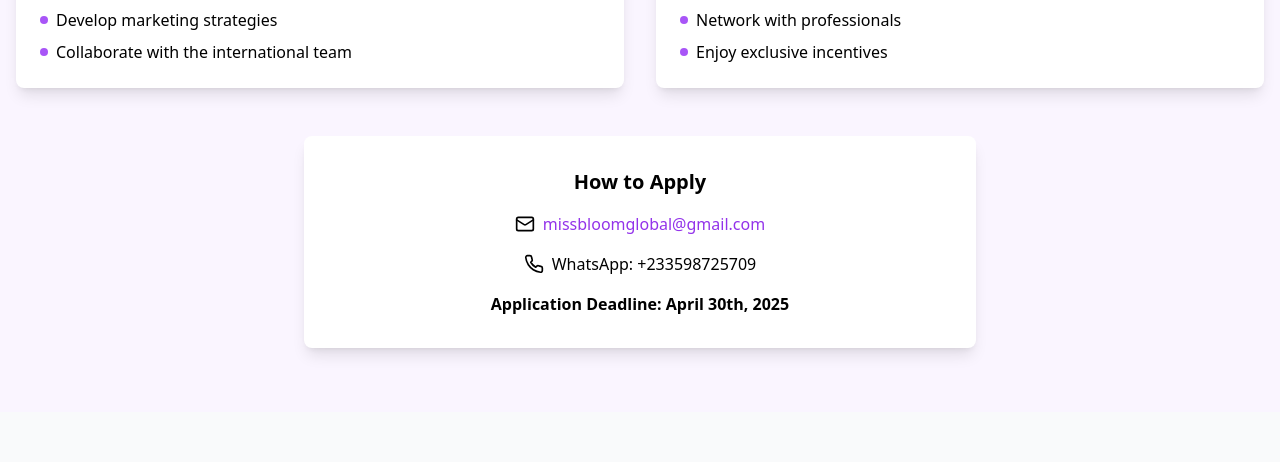
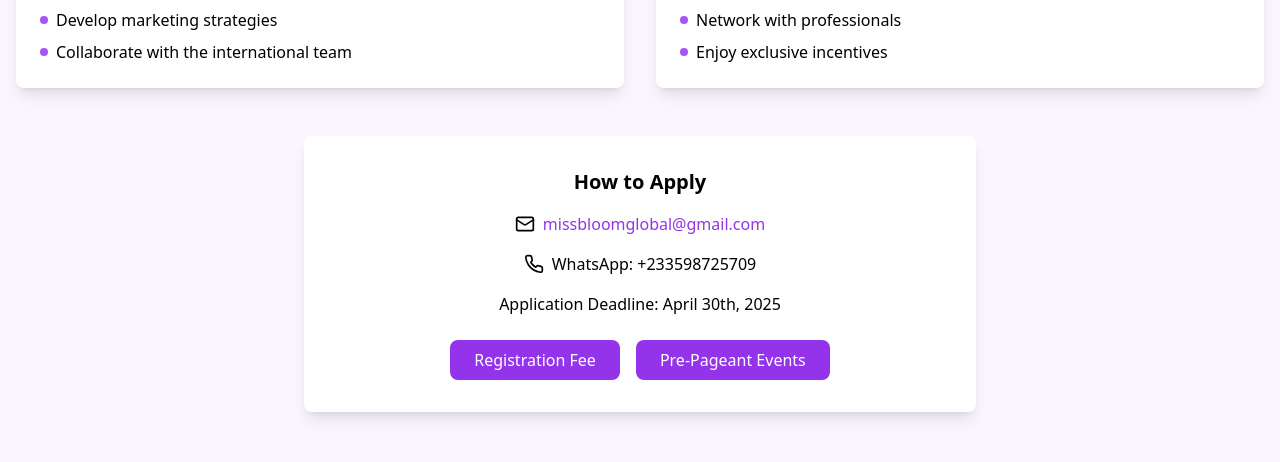
Before and after one commit to DevMagic313/Miss-Bloom-, a React (Vite) app: page / in a window 1280 px wide. Shown: the part 1420-1882 px from the top of the page. Built offline with nearby package versions, Linux system fonts and the light colour scheme.

Commit message:
Update Recruitment.tsx

```diff
--- a/src/components/Recruitment.tsx
+++ b/src/components/Recruitment.tsx
@@ -1,7 +1,27 @@
-import React from 'react';
-import { Mail, Phone } from 'lucide-react';
+import React, { useState, useEffect } from 'react';
+import { Mail, Phone, X } from 'lucide-react';
 
 export default function Recruitment() {
+  const [showFeePopup, setShowFeePopup] = useState(false);
+  const [showEventsPopup, setShowEventsPopup] = useState(false);
+
+  // Disable background scrolling when popup is open
+  useEffect(() => {
+    if (showFeePopup || showEventsPopup) {
+      document.body.style.overflow = 'hidden';
+    } else {
+      document.body.style.overflow = 'auto';
+    }
+  }, [showFeePopup, showEventsPopup]);
+
+  const toggleFeePopup = () => setShowFeePopup(!showFeePopup);
+  const toggleEventsPopup = () => setShowEventsPopup(!showEventsPopup);
+
+  const closePopup = () => {
+    setShowFeePopup(false);
+    setShowEventsPopup(false);
+  };
+
   return (
     <section className="py-16 bg-purple-50">
       <div className="container mx-auto px-4">
@@ -67,10 +87,94 @@ export default function Recruitment() {
               <Phone className="w-5 h-5 mr-2" />
               WhatsApp: +233598725709
             </p>
-            <p className="text-center font-semibold">
+            <p className="text-center font -semibold">
               Application Deadline: April 30th, 2025
             </p>
           </div>
+
+          {/* Buttons for Registration Fee and Pre-Pageant Events */}
+          <div className="flex justify-center gap-4 mt-6">
+            <button
+              onClick={toggleFeePopup}
+              className="bg-purple-600 text-white px-6 py-2 rounded-lg hover:bg-purple-700 transition-colors"
+            >
+              Registration Fee
+            </button>
+            <button
+              onClick={toggleEventsPopup}
+              className="bg-purple-600 text-white px-6 py-2 rounded-lg hover:bg-purple-700 transition-colors"
+            >
+              Pre-Pageant Events
+            </button>
+          </div>
+
+          {/* Popup for Registration Fee */}
+          {showFeePopup && (
+            <div className="fixed inset-0 flex items-center justify-center bg-black bg-opacity-70 backdrop-blur-sm transition-opacity duration-300" onClick={closePopup}>
+              <div className="bg-white p-8 rounded-lg shadow-lg max-w-md transition-transform transform scale-100 overflow-y-auto max-h-[80vh]" onClick={(e) => e.stopPropagation()}>
+                <button onClick={closePopup} className="absolute top-2 right-2 text-gray-600">
+                  <X className="w-5 h-5" />
+                </button>
+                <h4 className="text-xl font-bold mb-4">Registration Fee Information</h4>
+                <p>Yes, the registration fee for contestants and National Directors are typically different.</p>
+                <h5 className="font-bold mt-4">Contestant Registration Fee</h5>
+                <ul>
+                  <li>Amount: $100</li>
+                  <li>Purpose: Covers administrative costs, contestant materials, and other expenses related to the pageant.</li>
+                  <li>Payment: Contestants pay the registration fee as part of the online or offline registration process.</li>
+                </ul>
+                <h5 className="font-bold mt-4">National Director Registration Fee</h5>
+                <ul>
+                  <li>Amount: $1,000</li>
+                  <li>Purpose: Covers the cost of the National Director's license, training, and support, as well as other expenses related to promoting the pageant in their country.</li>
+                  <li>Payment: National Directors pay the registration fee as part of their agreement to participate in the pageant.</li>
+                </ul>
+                <h5 className="font-bold mt-4">Additional Fees</h5>
+                <ul>
+                  <li>Contestant Participation Fee: An additional fee ($500) may be required for contestants to participate in the pageant, covering costs such as accommodations, food, and transportation.</li>
+                  <li>National Director Renewal Fee: National Directors may need to pay a renewal fee ($2,000) to maintain their license and participate in future pageants.</li>
+                </ul>
+                <button onClick={closePopup} className="mt-4 bg-purple-600 text-white px-4 py-2 rounded-lg">Close</button>
+              </div>
+            </div>
+          )}
+
+          {/* Popup for Pre-Pageant Events */}
+          {showEventsPopup && (
+            <div className="fixed inset-0 flex items-center justify-center bg-black bg-opacity-70 backdrop-blur-sm transition-opacity duration-300" onClick={closePopup}>
+              <div className="bg-white p-8 rounded-lg shadow-lg max-w-md transition-transform transform scale-100 overflow-y-auto max-h-[80vh]" onClick={(e) => e.stopPropagation()}>
+                <button onClick={closePopup} className="absolute top-2 right-2 text-gray-600">
+                  <X className="w-5 h-5" />
+                </button>
+                <h4 className="text-xl font-bold mb-4">Pre-Pageant Events Outline</h4>
+                <h5 className="font-bold">National Director Recruitment (January-April)</h5>
+                <ul>
+                  <li>Recruitment announcement</li>
+                  <li>Application and selection process</li>
+                  <li>National Director onboarding and orientation</li>
+                </ul>
+                <h5 className="font-bold mt-4">Contestant Recruitment (May-July)</h5>
+                <ul>
+                  <li>Contestant application process</li>
+                  <li>National Director support and guidance</li>
+                  <li>Contestant selection and announcement</li>
+                </ul>
+                <h5 className="font-bold mt-4">Pageant Week (October-November)</h5>
+                <ul>
+                  <li >Day 1-2: Arrival and Check-in</li>
+                  <li>Day 3-4: Rehearsals and Pre-Pageant Events</li>
+                  <li>Day 5: Grand Finale</li>
+                  <li>Day 6: Post-Pageant Events</li>
+                </ul>
+                <h5 className="font-bold mt-4">Post-Pageant Activities</h5>
+                <ul>
+                  <li>Winner's Year</li>
+                  <li>National Director and Contestant Follow-up</li>
+                </ul>
+                <button onClick={closePopup} className="mt-4 bg-purple-600 text-white px-4 py-2 rounded-lg">Close</button>
+              </div>
+            </div>
+          )}
         </div>
       </div>
     </section>
```
